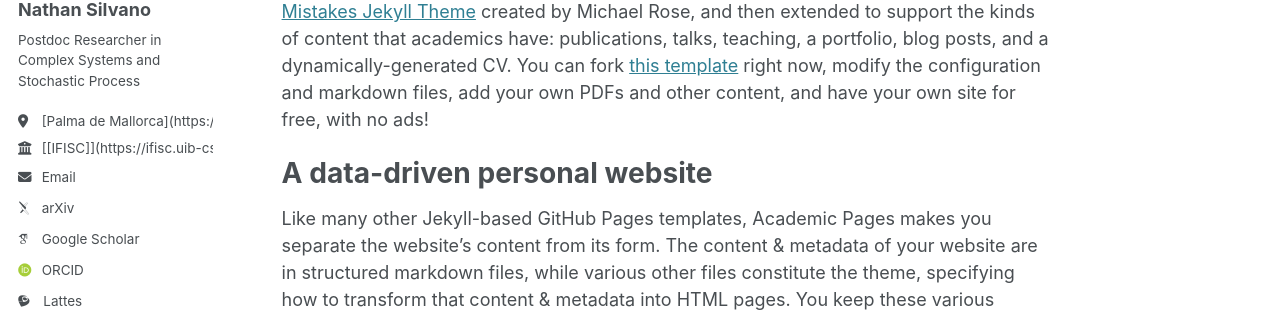
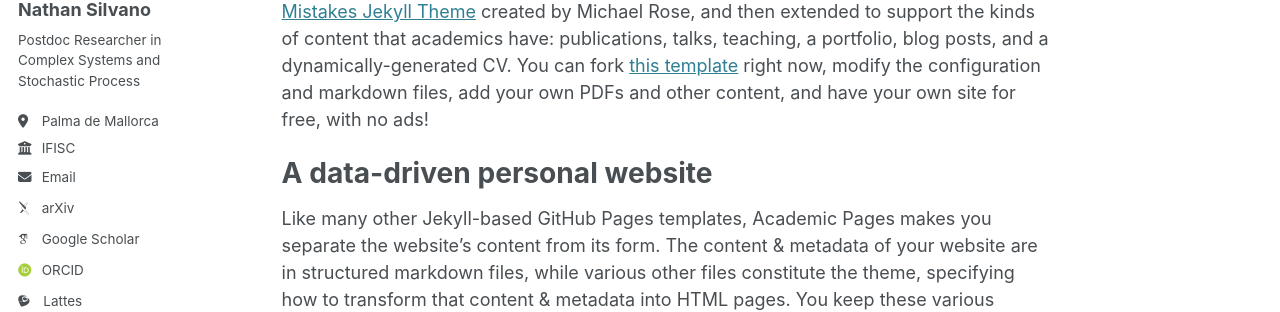
Before and after one commit to Jaegg3rNat/Jaegg3rNat.github.io, a Jekyll site: the page built from _pages/about.md, in a window 1280 px wide. Shown: the part 286-598 px from the top of the page. Built offline with Jekyll 4.4.1, drawn with Linux system fonts in a browser that asks for light colours; some web fonts are replaced; some of the changed lines change nothing that is shown.

Commit message:
Update _config.yml

```diff
--- a/_config.yml
+++ b/_config.yml
@@ -26,8 +26,8 @@ author:
   name             : "Nathan Silvano"
   pronouns         : # example: "she/her"
   bio              : "Postdoc Researcher in Complex Systems and Stochastic Process"
-  location         : "[Palma de Mallorca](https://maps.app.goo.gl/YSUbkLSdANvc8NEe7)"
-  employer         : "[[IFISC]](https://ifisc.uib-csic.es/en/people/nathan-silvano/)"
+  location         : "Palma de Mallorca"
+  employer         : "IFISC"
   uri              : #"https://ifisc.uib-csic.es/en/people/nathan-silvano/"
   email            : "nathanosilvano@gmail.com"
 
```
